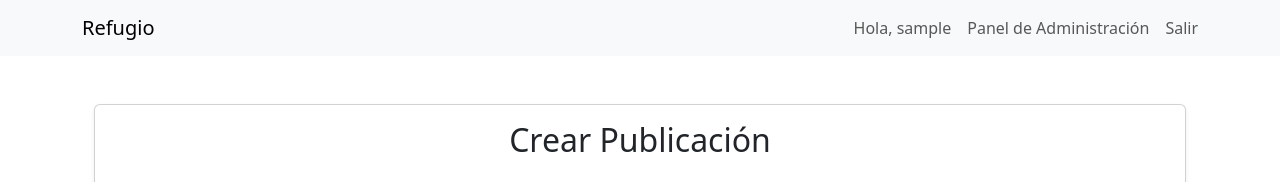
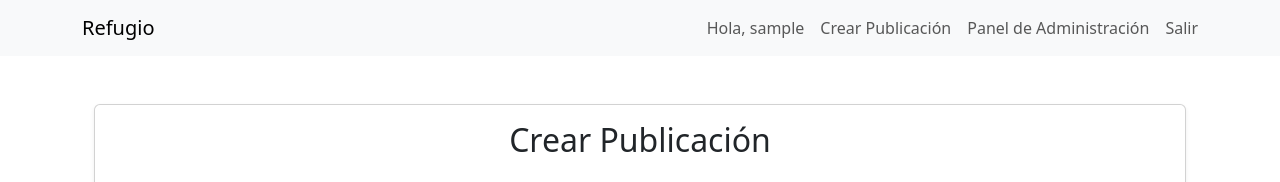
Before and after one commit to casuico/Ingenieria_Web, a Django app: page /publicaciones/crear/ in a window 1280 px wide. Shown: the top 182 px of the page. Run offline with Django 5.2, Linux system fonts and the light colour scheme; the visitor is signed in with stand-in values (Sample User, id 1).

Commit message:
boton crear publicacion

```diff
--- a/TP_Adopciones/adopcionesapp/templates/base.html
+++ b/TP_Adopciones/adopcionesapp/templates/base.html
@@ -23,6 +23,9 @@
                 {% if user.is_authenticated %}
                 <li class="nav-item">
                     <span class="nav-link">Hola, {{ user.username }}</span>
+                </li>
+                <li class="nav-item ms-3">
+                    <a href="{% url 'crear_publicacion' %}" class="nav-link">Crear Publicación</a>
                 </li>
                 {% if user.is_superuser %}
                 <li class="nav-item ms-3">
```
